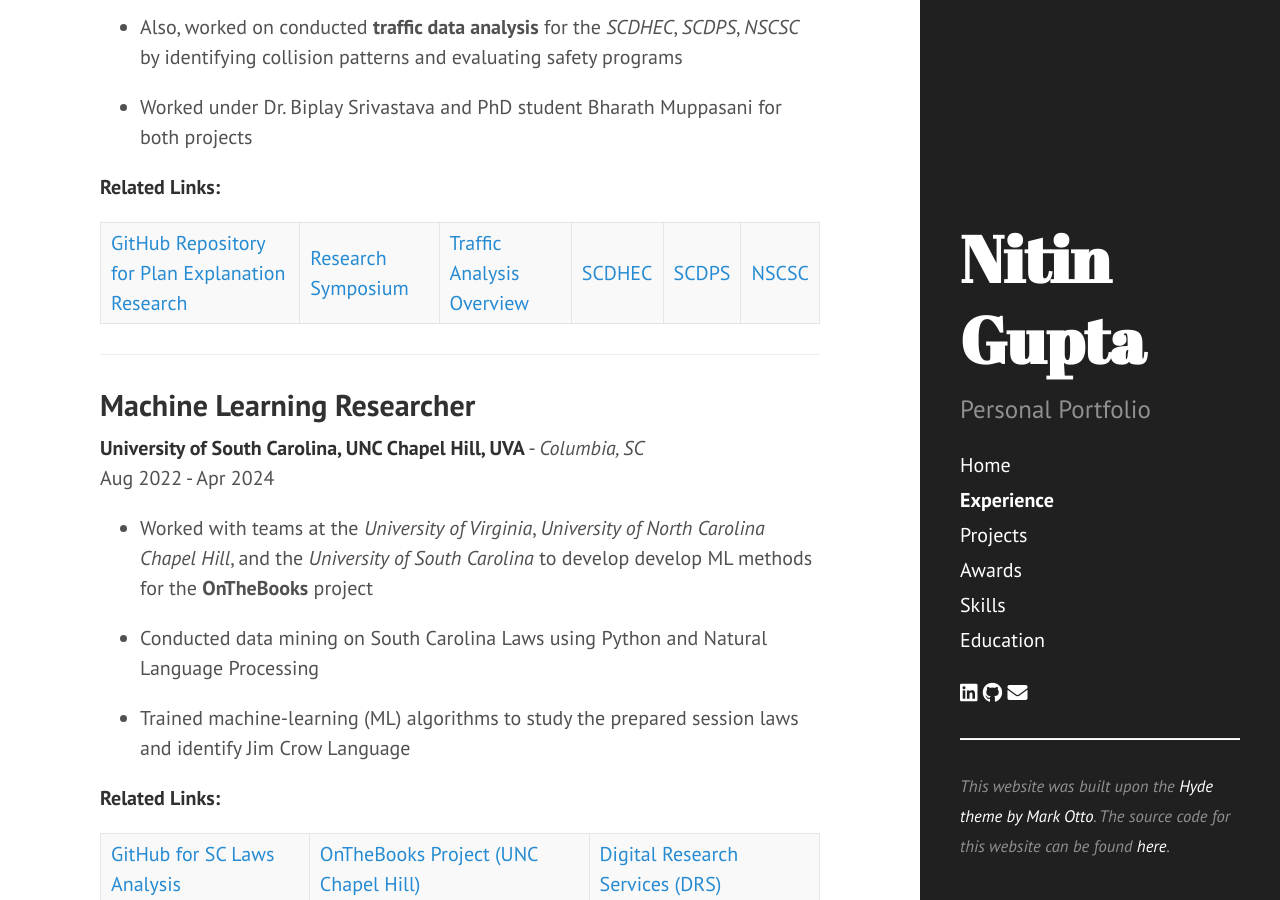
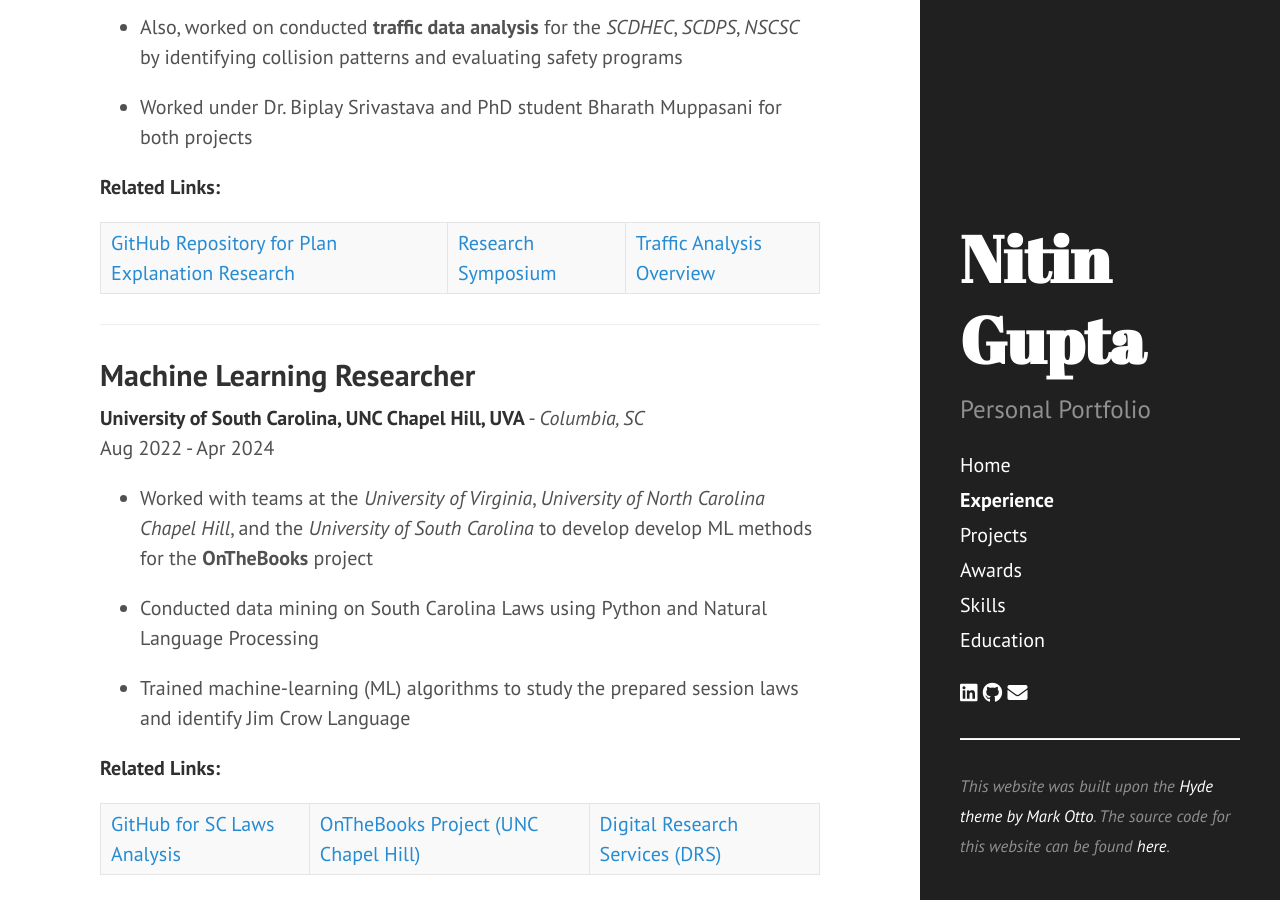
Before and after one commit to g-nitin/portfolio, a Jekyll site: the page built from experience.md, in a window 1280 px wide and 900 px high, scrolled down 536 px. Built offline with Jekyll 4.4.1, drawn with Linux system fonts in a browser that asks for light colours; Markdown is read by kramdown in place of the engine named in the settings.

Commit message:
Update resume.yml to remove unnecessary URLs

```diff
--- a/_data/resume.yml
+++ b/_data/resume.yml
@@ -91,12 +91,6 @@ experience:
         url: https://sc.edu/about/offices_and_divisions/undergraduate_research/share_your_work/research-presentations/symposium.php
       - text: Traffic Analysis Overview
         url: https://ai4society.github.io/projects/traffic_page/index.html
-      - text: SCDHEC
-        url: https://scdhec.gov/
-      - text: SCDPS
-        url: https://scdps.sc.gov/
-      - text: NSCSC
-        url: https://www.scnsc.org/
 
   - title: Machine Learning Researcher
     company: University of South Carolina, UNC Chapel Hill, UVA
```
